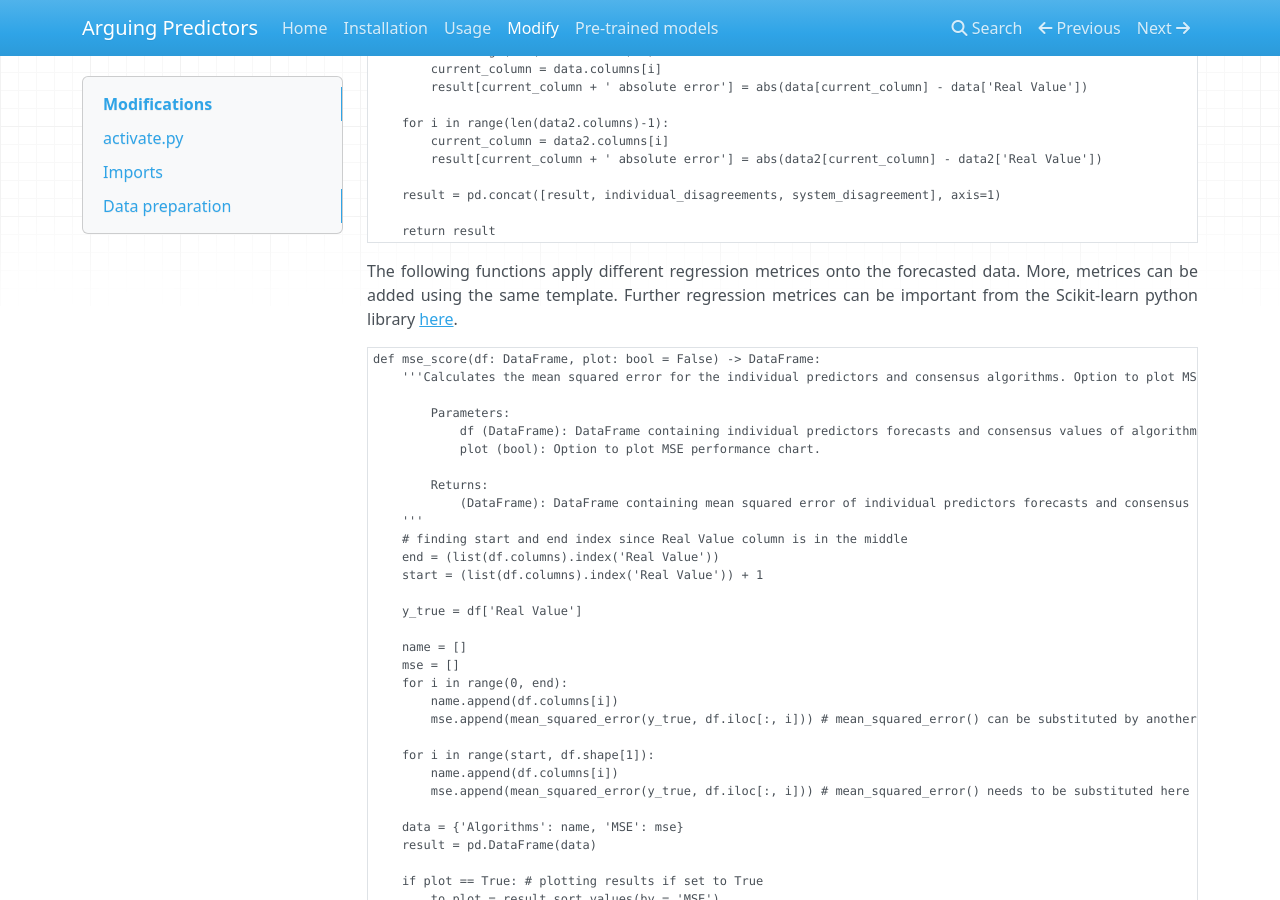
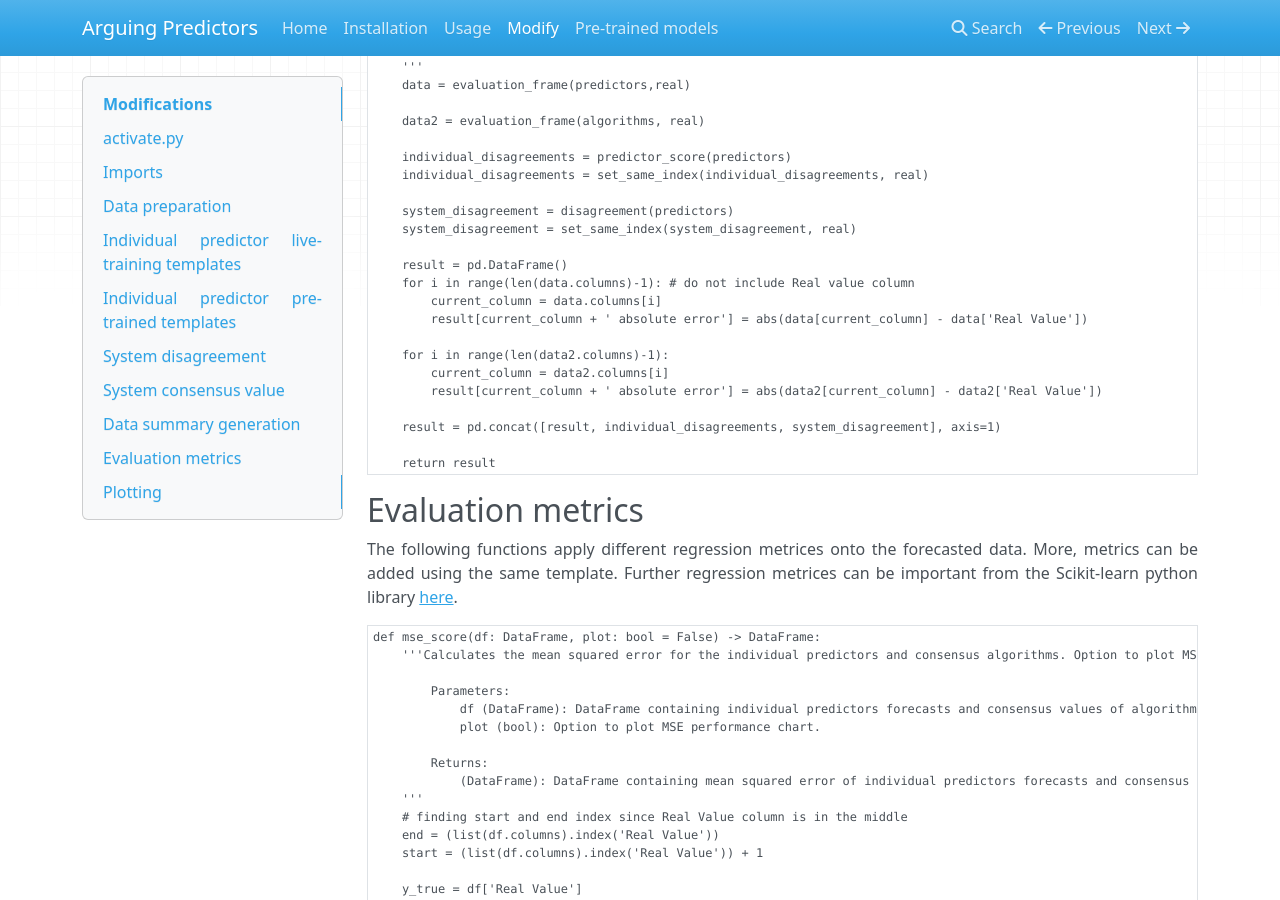
Before and after one commit to maxmekiska/arguing_predictors, an MkDocs documentation site: the page built from docs/docs/modify.md, in a window 1280 px wide and 900 px high, scrolled down 15783 px. Built offline with MkDocs 1.6.1, drawn with Linux system fonts in a browser that asks for light colours; nearby versions of some CDN libraries; some of the changed text lies outside the part shown.

Commit message:
more content

````diff
--- a/docs/docs/modify.md
+++ b/docs/docs/modify.md
@@ -58,6 +58,7 @@ def data_prep(df: DataFrame, input_batch_size: int, future_horizon: int) -> [(Da
 
     return input_b, real_value
 ```
+## Individual predictor live-training templates
 The following configurations are examples of how the system can be used with live model training. In detail, these templates train the models in real time instead of loading a pre-trained model. This variation is also used in the demo version of the system in the main.py file.
 ```python3
 def individual_predictors_template0(training_df: DataFrame, input_batch: DataFrame, future_horizon: int, epochs: int) -> DataFrame:
@@ -186,6 +187,7 @@ Please find in the follwoing an example run of this predictor template:
 
 <embed src="/resources/Facebook.pdf" type="application/pdf" width="100%" height="500px">
 
+## Individual predictor pre-trained templates
 The next templates are configured so that a pre-trained Keras model can be used to forecast. These examples use the pre-trained models saved in the "pretrained" directory. It is important to manually set the model id via the set_model_id() setter function.
 ```python3
 def individual_predictors_pretrained_Ford_5_2(input_batch: DataFrame, future_horizon: int) -> DataFrame:
@@ -629,6 +631,7 @@ def individual_predictors_pretrained_SP500_40_5(input_batch: DataFrame, future_h
 
     return final_df
 ```
+## System disagreement
 This function wrapps around the system disagreement functions contained in the algorithms.py and plots the results.
 ```python3
 def system_disagreement(df: DataFrame):
@@ -640,6 +643,7 @@ def system_disagreement(df: DataFrame):
     disagreement(df).plot()
     predictor_score(df).plot()
 ```
+## System consensus value
 This function wrapps around the consensus value creation functions contained in the algorithms.py.
 ```python3
 def consensus(df: DataFrame, real: DataFrame) -> DataFrame:
@@ -680,6 +684,7 @@ def consensus(df: DataFrame, real: DataFrame) -> DataFrame:
 
     return consensus
 ```
+## Data summary generation
 The following functions are used to collect all in the prior generated data and summarize them into one DataFrame. It also supports the functionality of generating a correlation matrix of the summarized data.
 ```python3
 def set_same_index(to_df: DataFrame, from_df: DataFrame) -> DataFrame:
@@ -799,7 +804,8 @@ def absolute_error_analytics(predictors: DataFrame, algorithms: DataFrame, real:
 
     return result
 ```
-The following functions apply different regression metrices onto the forecasted data. More, metrices can be added using the same template. Further regression metrices can be important from the Scikit-learn python library [here](https://scikit-learn.org/stable/modules/classes.html#module-sklearn.metrics).
+## Evaluation metrics
+The following functions apply different regression metrices onto the forecasted data. More, metrics can be added using the same template. Further regression metrices can be important from the Scikit-learn python library [here](https://scikit-learn.org/stable/modules/classes.html#module-sklearn.metrics).
 ```python3
 def mse_score(df: DataFrame, plot: bool = False) -> DataFrame:
     '''Calculates the mean squared error for the individual predictors and consensus algorithms. Option to plot MSE performences in descending order.
@@ -904,6 +910,7 @@ def mse_log_score(df: DataFrame, plot: bool = False) -> DataFrame:
 
     return result
 ```
+## Plotting
 The last part of the activate.py file plots all predictions vs the real values:
 ```python3
 def plot_performance(data: DataFrame):
````
